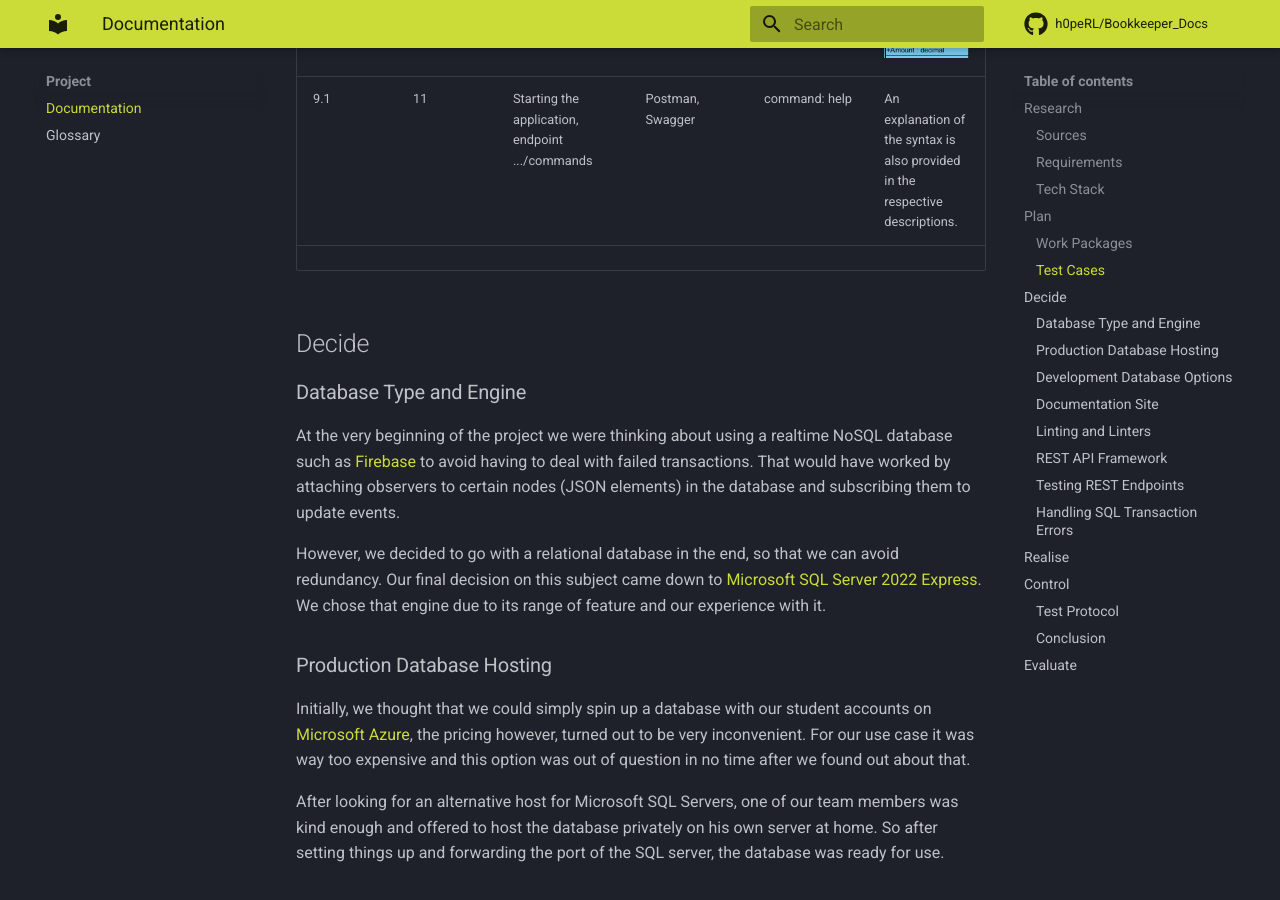
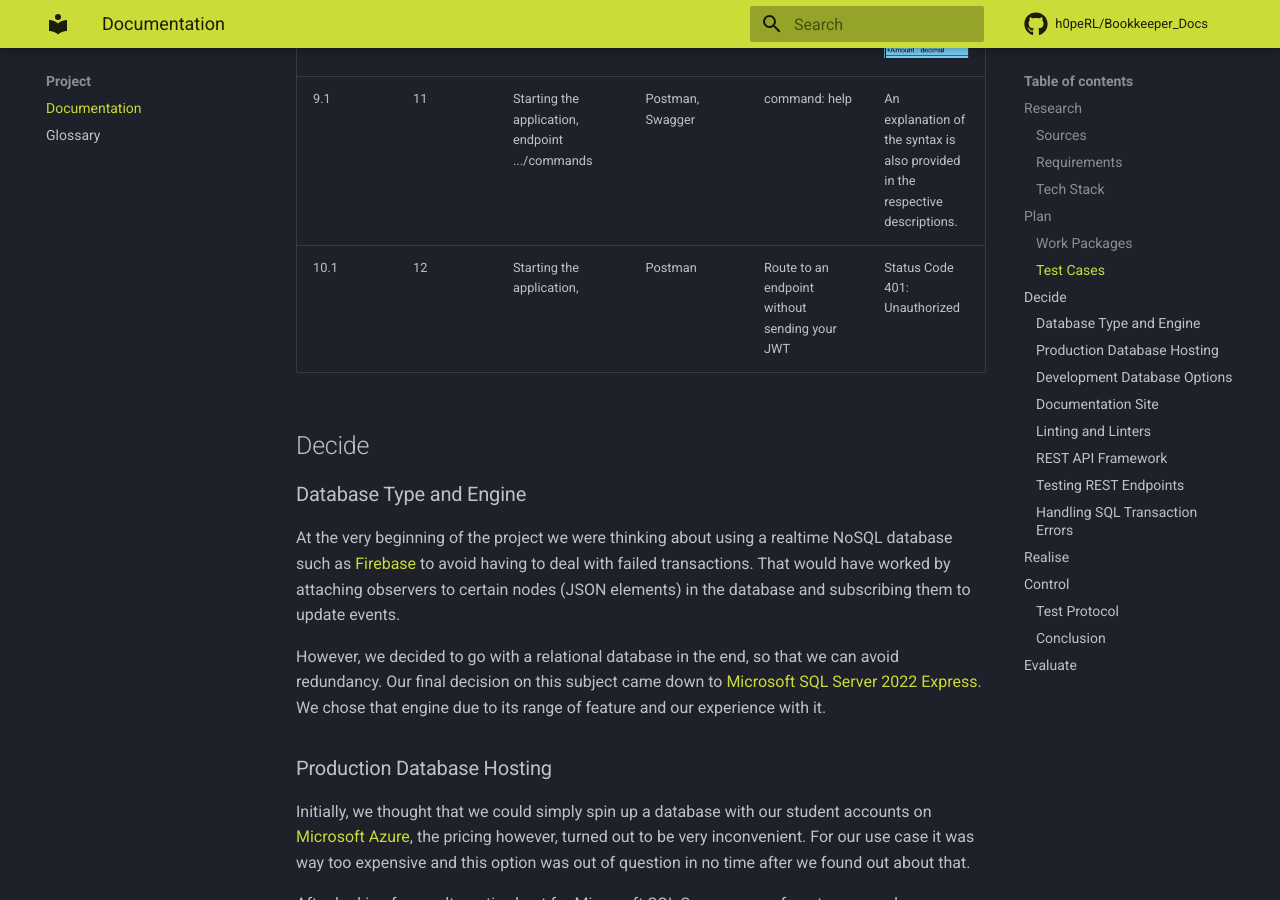
Before and after one commit to h0peRL/Bookkeeper_Docs, an MkDocs documentation site: the page built from docs/project/documentation.md, in a window 1280 px wide and 900 px high, scrolled down 4524 px. Built offline with MkDocs 1.6.1 and Material for MkDocs 9.7.7, drawn with Linux system fonts in a browser that asks for light colours; comment, search, counter and statistics services are not loaded.

Commit message:
add testcase 10.1

```diff
--- a/docs/project/documentation.md
+++ b/docs/project/documentation.md
@@ -86,7 +86,7 @@ total lessons: 35 * 3 = 105
 | 7.1             | 9             | Starting the application                                                   | Postman, Swagger | debit: 1500 credit: 2000 amount: 20                                                           | "balancesheet" ->Machines= 20, VLL = 20                                                         |
 | 8.1             | 10            | Connect wit DB                                                             | SSMS             | SQL Query with SELECT\* FROM Account                                                          | The Table should have these data.![](assets/20240201_112710_image.png)                          |
 | 9.1             | 11            | Starting the application, endpoint .../commands                            | Postman, Swagger | command: help                                                                                 | An explanation of the syntax is also provided in the respective descriptions.                   |
-|                 |               |                                                                            |                  |                                                                                               |                                                                                                 |
+| 10.1            | 12            | Starting the application,                                                  | Postman          | Route to an endpoint without sending your JWT                                                 | Status Code 401: Unauthorized                                                                   |
 
 ## Decide
 
```
